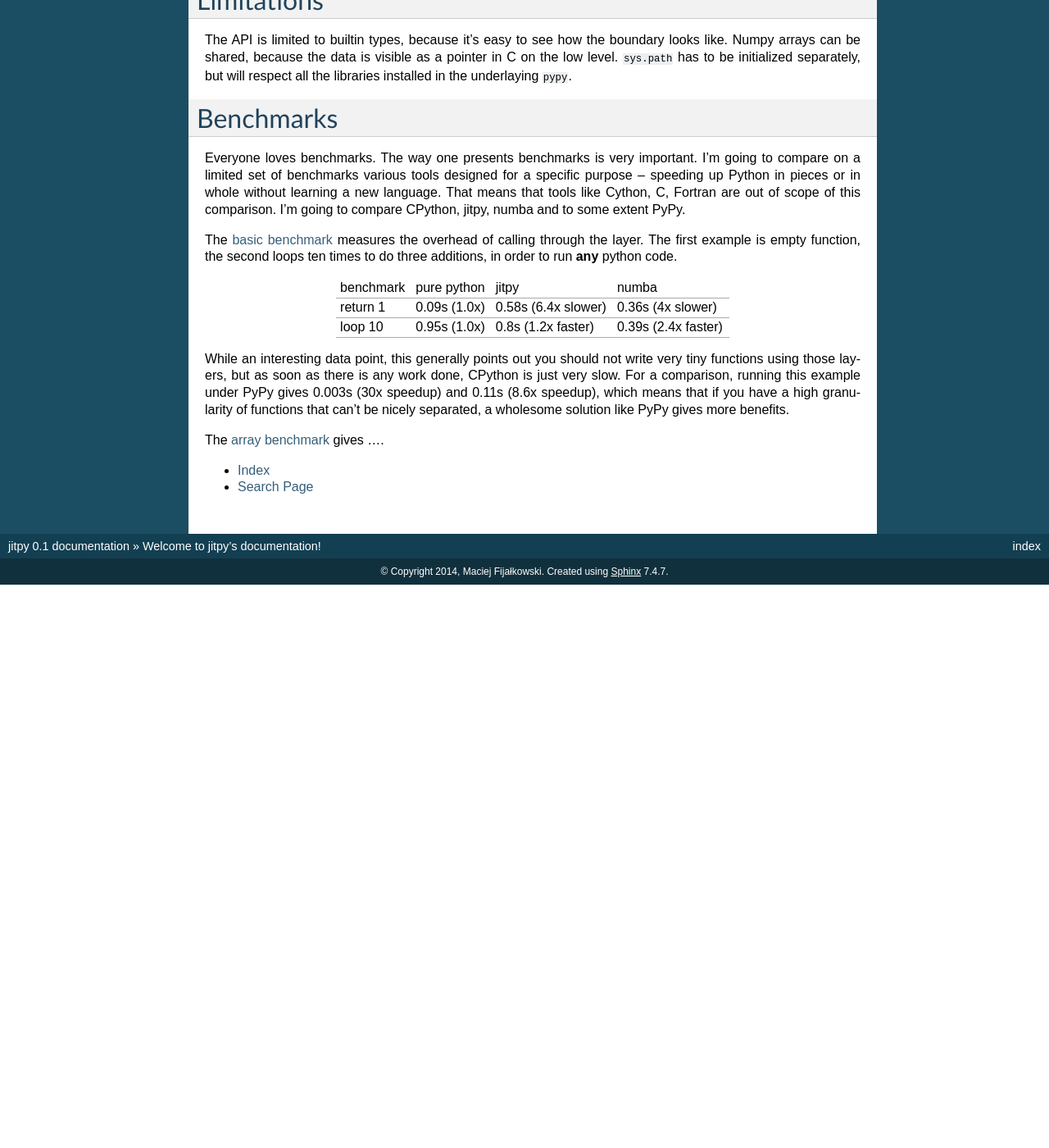
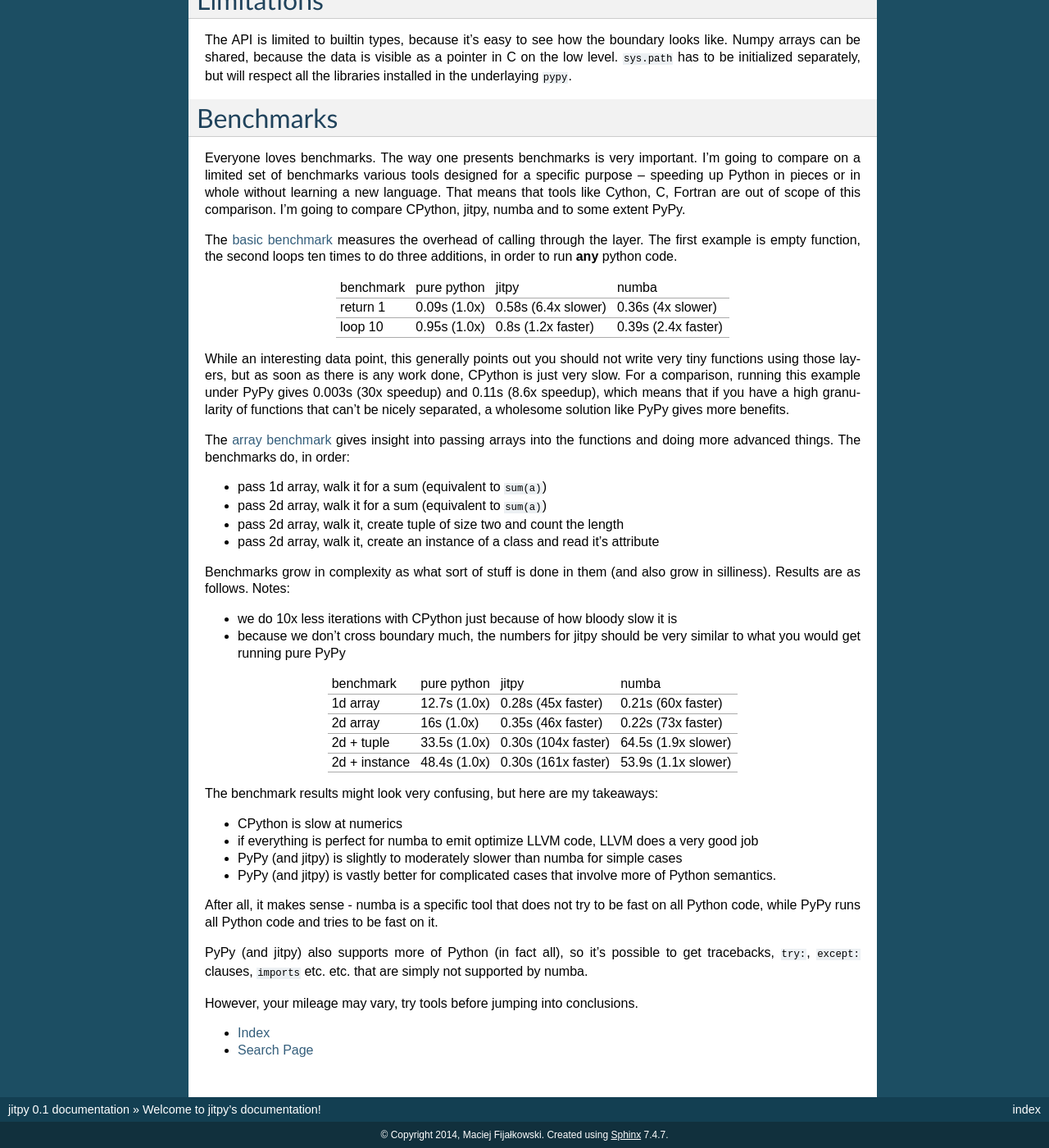
Before and after one commit to fijal/jitpy, a Sphinx documentation site: the page built from doc/index.rst, in a window 1280 px wide and 1400 px high, scrolled down 1502 px. Shown: the whole window at 82% size. Built offline with Sphinx 7.4.7, drawn with Linux system fonts in a browser that asks for light colours; before the commit the page ends 2215 px from its top, so only the background shows below that.

Commit message:
work on docs

```diff
--- a/doc/index.rst
+++ b/doc/index.rst
@@ -136,12 +136,62 @@
 that if you have a high granularity of functions that can't be nicely separated,
 a wholesome solution like PyPy gives more benefits.
 
-The `array benchmark`_ gives ....
+The `array benchmark`_ gives insight into passing arrays into the functions
+and doing more advanced things. The benchmarks do, in order:
+
+* pass 1d array, walk it for a sum (equivalent to ``sum(a)``)
+
+* pass 2d array, walk it for a sum (equivalent to ``sum(a)``)
+
+* pass 2d array, walk it, create tuple of size two and count the length
+
+* pass 2d array, walk it, create an instance of a class and read it's attribute
+
+Benchmarks grow in complexity as what sort of stuff is done in them (and also
+grow in silliness). Results are as follows. Notes:
+
+* we do 10x less iterations with CPython just because of how bloody slow it is
+
+* because we don't cross boundary much, the numbers for jitpy should be
+  very similar to what you would get running pure PyPy
+
++---------------+--------------+---------------------+---------------------+
+| benchmark     | pure python  | jitpy               | numba               |
++---------------+--------------+---------------------+---------------------+
+| 1d array      | 12.7s (1.0x) | 0.28s (45x faster)  | 0.21s (60x faster)  |
++---------------+--------------+---------------------+---------------------+
+| 2d array      | 16s (1.0x)   | 0.35s (46x faster)  | 0.22s (73x faster)  |
++---------------+--------------+---------------------+---------------------+
+| 2d + tuple    | 33.5s (1.0x) | 0.30s (104x faster) | 64.5s (1.9x slower) |
++---------------+--------------+---------------------+---------------------+
+| 2d + instance | 48.4s (1.0x) | 0.30s (161x faster) | 53.9s (1.1x slower) |
++---------------+--------------+---------------------+---------------------+
+
+The benchmark results might look very confusing, but here are my takeaways:
+
+* CPython is slow at numerics
+
+* if everything is perfect for numba to emit optimize LLVM code, LLVM does a
+  very good job
+
+* PyPy (and jitpy) is slightly to moderately slower than numba for simple cases
+
+* PyPy (and jitpy) is vastly better for complicated cases that involve more
+  of Python semantics.
+
+After all, it makes sense - numba is a specific tool that does not try
+to be fast on all Python code, while PyPy runs all Python code and tries
+to be fast on it.
+
+PyPy (and jitpy) also supports more of Python (in fact all), so it's possible
+to get tracebacks, ``try:``, ``except:`` clauses, ``imports`` etc. etc.
+that are simply not supported by numba.
+
+However, your mileage may vary, try tools before jumping into conclusions.
 
 .. _`nightlies`: http://buildbot.pypy.org/nightly/trunk/
 .. _`numba`: http://numba.pydata.org/
-.. _`basic benchmark`: xxx
-.. _`array benchmark`: xxx
-
+.. _`basic benchmark`: https://github.com/fijal/jitpy/blob/master/benchmarks/basic.py
+.. _`array benchmark`: https://github.com/fijal/jitpy/blob/master/benchmarks/array.py
 * :ref:`genindex`
 * :ref:`search`
```
